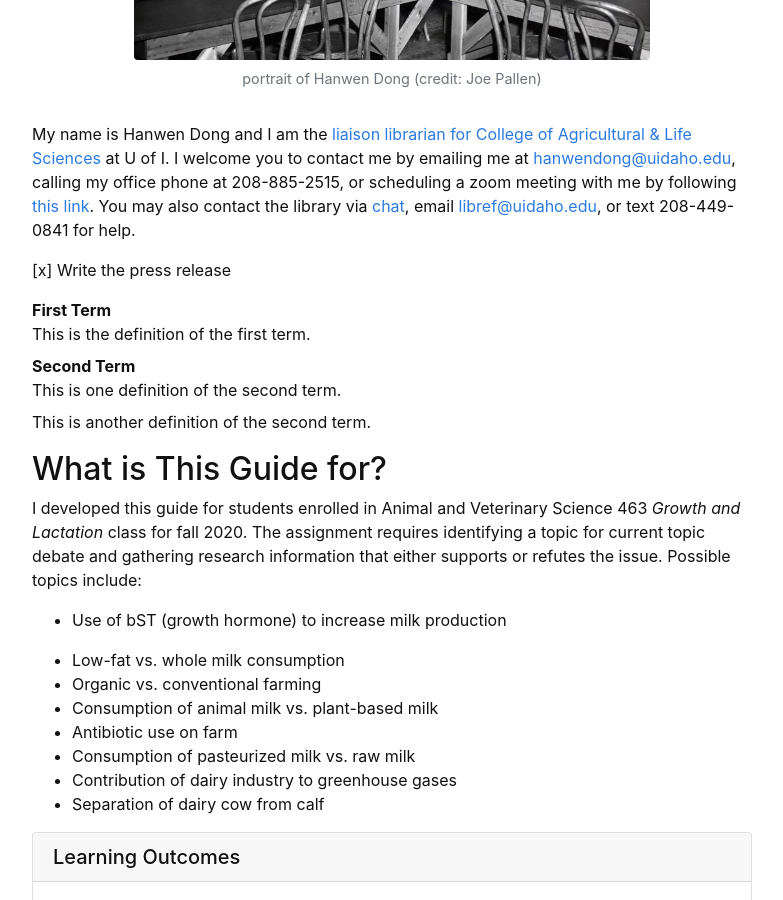
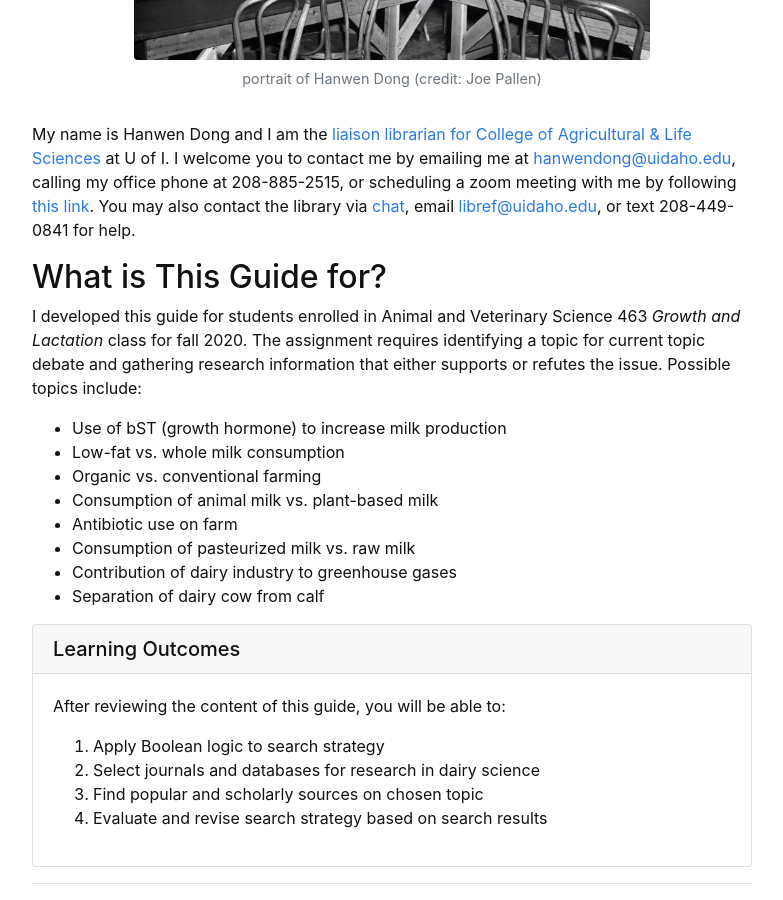
Before and after one commit to hanwendong1/AVS463-f20, a Jekyll site: the page built from index.md, in a window 1280 px wide and 900 px high, scrolled down 397 px. Shown: the whole window, without its empty margins (248-1031 px from the left). Built offline with Jekyll 4.4.1, drawn with Linux system fonts in a browser that asks for light colours.

Commit message:
Update index.md

```diff
--- a/index.md
+++ b/index.md
@@ -9,18 +9,9 @@ layout: default
 
 My name is Hanwen Dong and I am the [liaison librarian for College of Agricultural & Life Sciences](https://www.lib.uidaho.edu/about/liaisons.html) at U of I. I welcome you to contact me by emailing me at <hanwendong@uidaho.edu>, calling my office phone at 208-885-2515, or scheduling a zoom meeting with me by following [this link](https://uidaho.co1.qualtrics.com/jfe/form/SV_1GJiDTJ7po0bDk9?topic=Agricultural+%26amp%3B+Life+Sciences&person=Hanwen+Dong&email=hanwendong%40uidaho.edu). You may also contact the library via [chat](https://www.lib.uidaho.edu/help/chat.html), email <libref@uidaho.edu>, or text 208-449-0841 for help.
 
-[x] Write the press release
-<dl>
-  <dt>First Term</dt>
-  <dd>This is the definition of the first term.</dd>
-  <dt>Second Term</dt>
-  <dd>This is one definition of the second term. </dd>
-  <dd>This is another definition of the second term.</dd>
-</dl>
-
 ## What is This Guide for?
 I developed this guide for students enrolled in Animal and Veterinary Science 463 *Growth and Lactation* class for fall 2020. The assignment requires identifying a topic for current topic debate and gathering research information that either supports or refutes the issue. Possible topics include:
-- > Use of bST (growth hormone) to increase milk production
+- Use of bST (growth hormone) to increase milk production
 - Low-fat vs. whole milk consumption
 - Organic vs. conventional farming
 - Consumption of animal milk vs. plant-based milk
```
